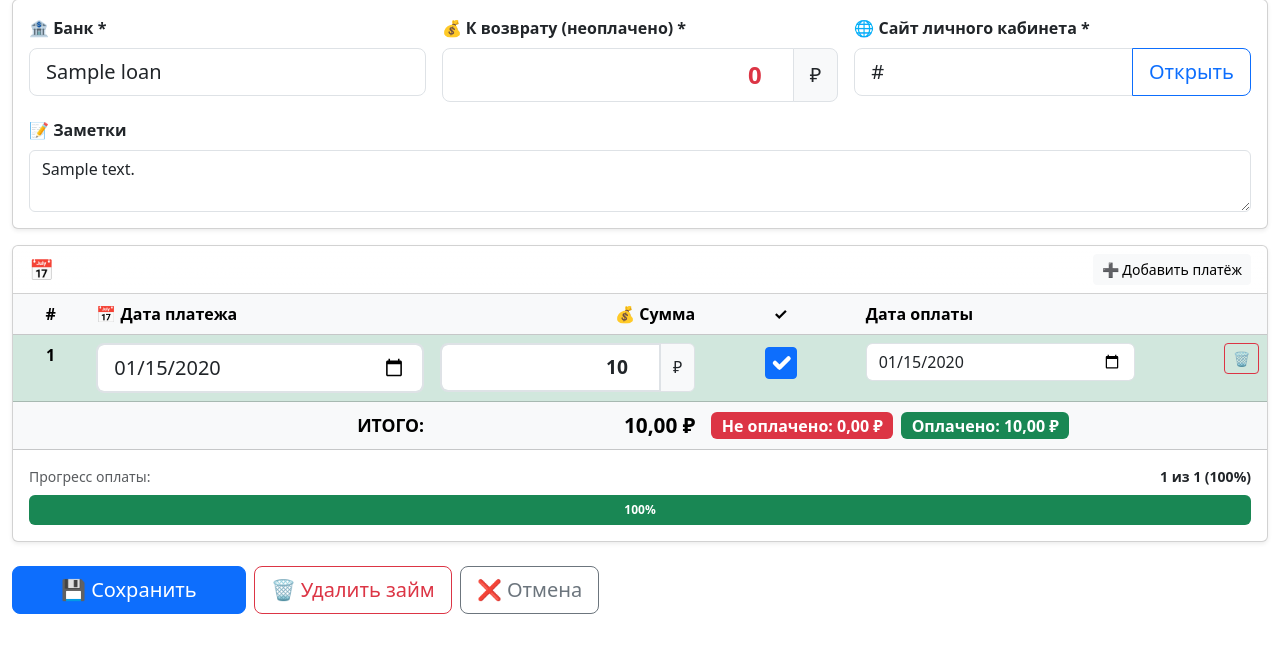
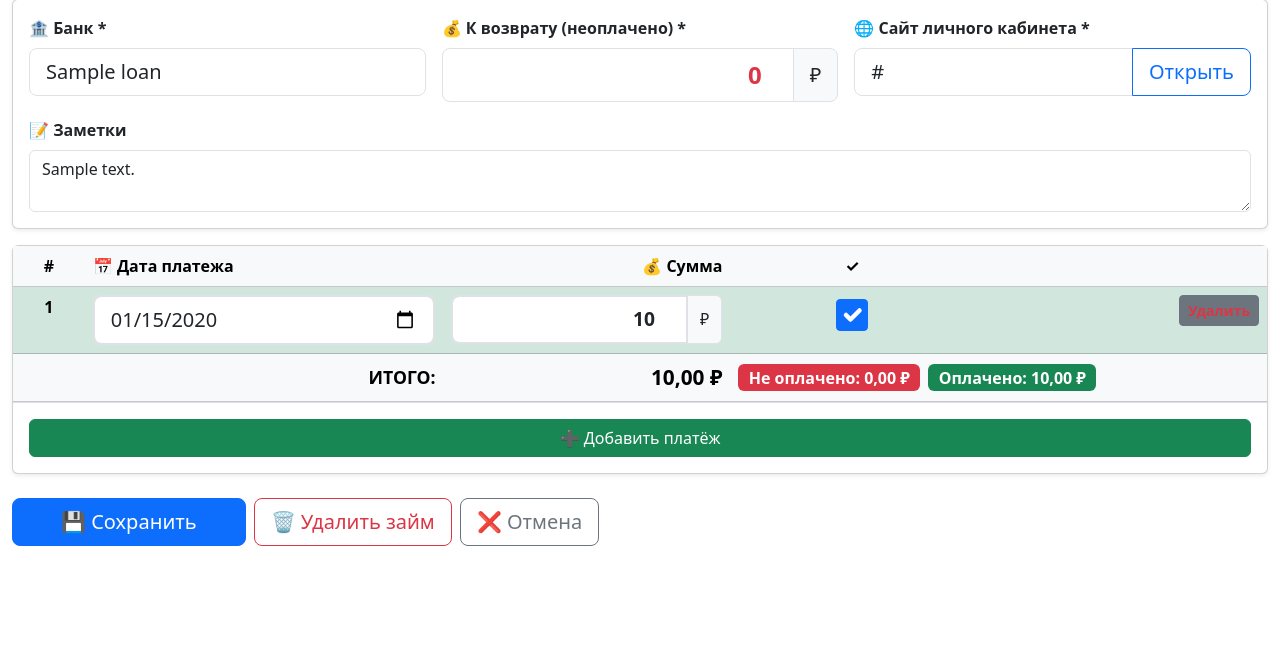
Before and after one commit to Valstan/mikrokredit, a Flask app: page /loan/1/v2 in a window 1280 px wide. Shown: the part 135-800 px from the top of the page. Run offline with Flask 3, Linux system fonts and the light colour scheme; the visitor is signed in with stand-in values (Sample User, id 1); tables that the repository leaves empty hold one stand-in row (values such as "Sample post"); parts of the project's set-up code (start-up, migrations or seed data) failed here and were passed over; some libraries are stand-ins or nearby versions.

Commit message:
🎨 Упрощение интерфейса платежей по просьбе пользователя
Изменения:
✓ Убран заголовок '📅 График платежей'
✓ Кнопка '➕ Добавить платёж' перемещена вниз (под таблицу)
✓ Убрана колонка 'Дата оплаты' из таблицы
✓ Вместо иконки 🗑️ - кнопка 'Удалить' (красный текст на сером)
✓ Убран прогресс-бар оплаты

Осталось только самое необходимое:
- #, Дата платежа, Сумма, Чекбокс, Удалить
- ИТОГО с badges (не оплачено/оплачено)
- Кнопка добавления внизу (зелёная, на всю ширину)

Интерфейс стал ещё более чистым и компактным!

```diff
--- a/web/templates/loan_edit_v2.html
+++ b/web/templates/loan_edit_v2.html
@@ -69,22 +69,11 @@
 
         <!-- График платежей -->
         <div class="card shadow-sm mt-3">
-            <div class="card-header bg-gradient d-flex justify-content-between align-items-center"
-                 style="background: linear-gradient(135deg, #667eea 0%, #764ba2 100%); color: white;">
-                <h5 class="mb-0">📅 График платежей</h5>
-                <button type="button" class="btn btn-light btn-sm" @click="addInstallment">
-                    ➕ Добавить платёж
-                </button>
-            </div>
             <div class="card-body p-0">
 
                 <!-- Пустое состояние -->
-                <div x-show="installments.length === 0" class="text-center py-5 text-muted">
-                    <div style="font-size: 3rem;">📋</div>
-                    <p class="mb-3">Нет платежей</p>
-                    <button type="button" class="btn btn-primary" @click="addInstallment">
-                        ➕ Добавить первый платёж
-                    </button>
+                <div x-show="installments.length === 0" class="text-center py-4 text-muted">
+                    <p class="mb-0">Платежей пока нет</p>
                 </div>
 
                 <!-- Таблица платежей -->
@@ -92,11 +81,10 @@
                     <thead class="table-light">
                         <tr>
                             <th style="width: 50px" class="text-center">#</th>
-                            <th style="width: 200px">📅 Дата платежа</th>
-                            <th style="width: 180px" class="text-end">💰 Сумма</th>
+                            <th style="width: 250px">📅 Дата платежа</th>
+                            <th style="width: 200px" class="text-end">💰 Сумма</th>
                             <th style="width: 100px" class="text-center">✓</th>
-                            <th style="width: 150px">Дата оплаты</th>
-                            <th style="width: 80px"></th>
+                            <th style="width: 120px"></th>
                         </tr>
                     </thead>
                     <tbody>
@@ -139,18 +127,12 @@
                                            @change="handlePaidChange(inst)">
                                 </td>
 
-                                <!-- Дата оплаты -->
-                                <td>
-                                    <input type="date" x-model="inst.paid_date"
-                                           class="form-control"
-                                           :disabled="!inst.paid">
-                                </td>
-
                                 <!-- Удалить -->
                                 <td class="text-end">
-                                    <button type="button" class="btn btn-sm btn-outline-danger"
-                                            @click="removeInstallment(index)" title="Удалить">
-                                        🗑️
+                                    <button type="button" class="btn btn-sm btn-secondary"
+                                            @click="removeInstallment(index)"
+                                            style="color: #dc3545; font-weight: 600;">
+                                        Удалить
                                     </button>
                                 </td>
                             </tr>
@@ -166,7 +148,7 @@
                                     <span x-text="formatMoney(totalInstallments)"></span> ₽
                                 </div>
                             </td>
-                            <td colspan="3">
+                            <td colspan="2">
                                 <div class="d-flex gap-2">
                                     <span class="badge bg-danger fs-6">
                                         Не оплачено: <span x-text="formatMoney(unpaidAmount)"></span> ₽
@@ -180,22 +162,11 @@
                     </tfoot>
                 </table>
 
-                <!-- Прогресс бар -->
-                <div class="p-3" x-show="installments.length > 0">
-                    <div class="d-flex justify-content-between mb-2">
-                        <small class="text-muted">Прогресс оплаты:</small>
-                        <small class="fw-bold">
-                            <span x-text="paidCount"></span> из <span x-text="installments.length"></span>
-                            (<span x-text="progressPercent"></span>%)
-                        </small>
-                    </div>
-                    <div class="progress" style="height: 30px;">
-                        <div class="progress-bar bg-success" role="progressbar"
-                             :style="`width: ${progressPercent}%`"
-                             :aria-valuenow="progressPercent">
-                            <strong><span x-text="progressPercent"></span>%</strong>
-                        </div>
-                    </div>
+                <!-- Кнопка добавления платежа -->
+                <div class="p-3 border-top">
+                    <button type="button" class="btn btn-success w-100" @click="addInstallment">
+                        ➕ Добавить платёж
+                    </button>
                 </div>
             </div>
         </div>
```
